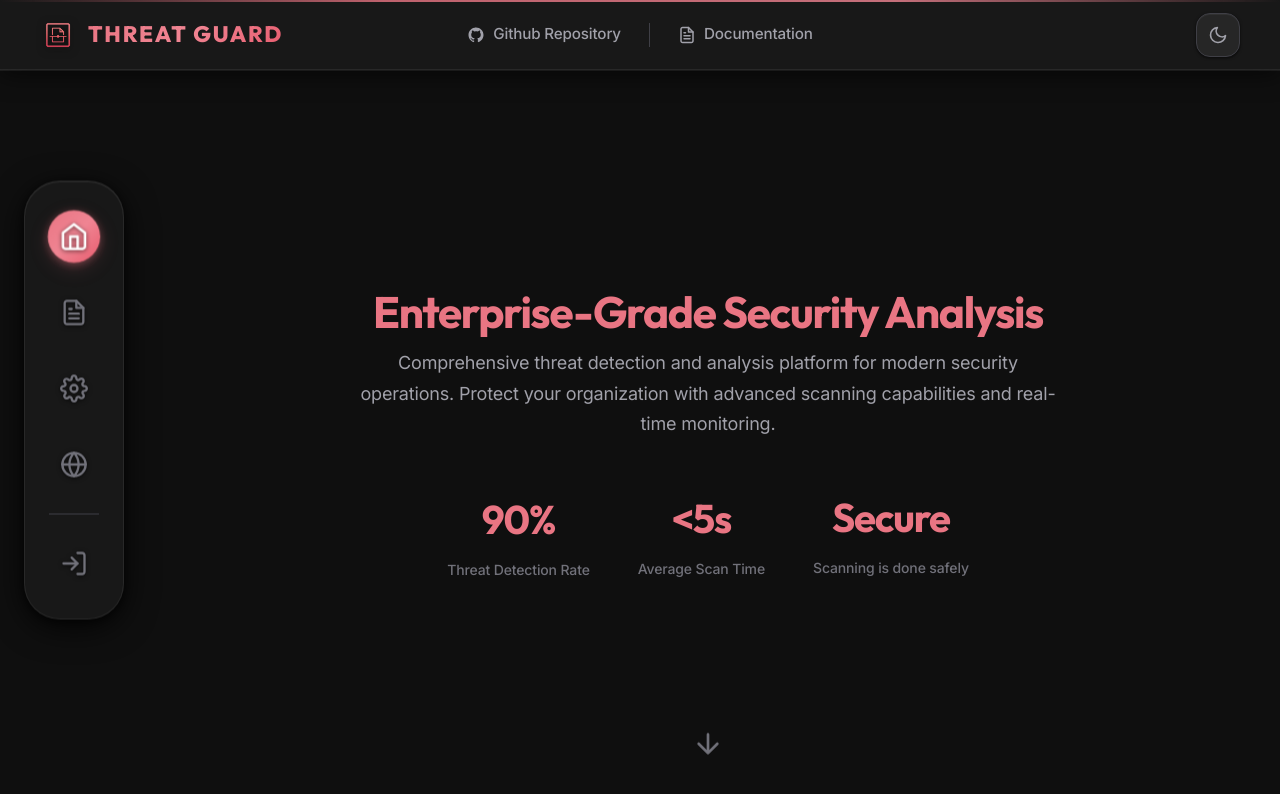
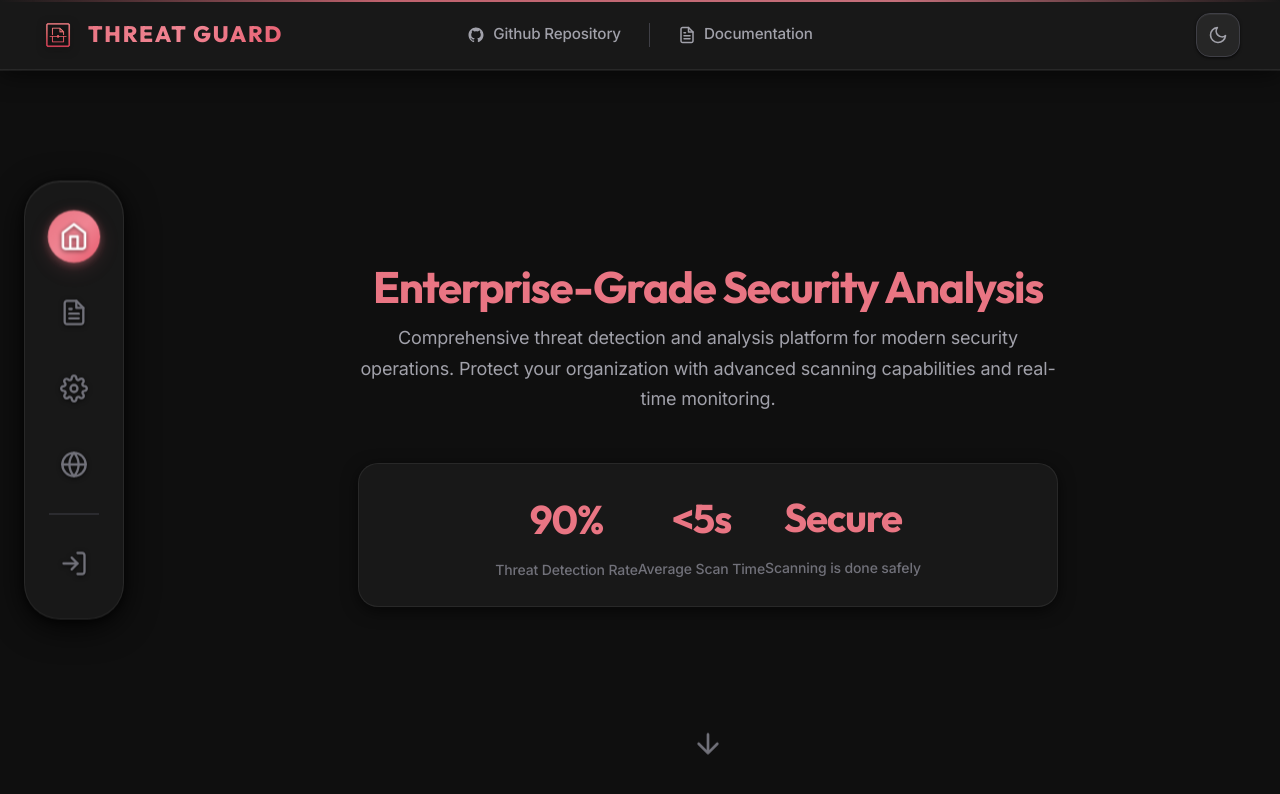
Before and after one commit to piyush-jha-16/Threat-Guard, a React (Create React App) app: page / in a window 1280 px wide. Shown: the top 794 px of the page. Built offline with nearby package versions, Linux system fonts and the light colour scheme.

Commit message:
style(Home): add hero badge styles, glassmorphism stats card, stat dividers

```diff
--- a/src/components/Home.css
+++ b/src/components/Home.css
@@ -27,6 +27,45 @@
     margin: 0 auto;
 }
 
+.hero-badge {
+    display: inline-flex;
+    align-items: center;
+    gap: 8px;
+    background: rgba(233, 117, 131, 0.08);
+    border: 1px solid rgba(233, 117, 131, 0.2);
+    color: var(--accent-color);
+    font-size: 0.8rem;
+    font-weight: 600;
+    font-family: 'Inter', sans-serif;
+    letter-spacing: 0.06em;
+    text-transform: uppercase;
+    padding: 6px 14px;
+    border-radius: 100px;
+    margin-bottom: 24px;
+}
+
+.hero-badge-dot {
+    width: 7px;
+    height: 7px;
+    border-radius: 50%;
+    background: #22c55e;
+    box-shadow: 0 0 0 0 rgba(34, 197, 94, 0.4);
+    animation: pulse-dot 2s cubic-bezier(0.4, 0, 0.6, 1) infinite;
+    flex-shrink: 0;
+}
+
+@keyframes pulse-dot {
+
+    0%,
+    100% {
+        box-shadow: 0 0 0 0 rgba(34, 197, 94, 0.4);
+    }
+
+    50% {
+        box-shadow: 0 0 0 5px rgba(34, 197, 94, 0);
+    }
+}
+
 .hero-title {
     font-family: 'Outfit', 'Inter', sans-serif;
     font-size: 3.5rem;
@@ -51,8 +90,26 @@
 .hero-stats {
     display: flex;
     justify-content: center;
-    gap: 48px;
+    align-items: center;
+    gap: 0;
     flex-wrap: wrap;
+    background: var(--glass-bg);
+    border: 1px solid var(--glass-border);
+    border-radius: 20px;
+    padding: 24px 40px;
+    backdrop-filter: blur(12px);
+    -webkit-backdrop-filter: blur(12px);
+    box-shadow: 0 4px 16px var(--shadow-color);
+    margin-top: 8px;
+}
+
+.stat-divider {
+    width: 1px;
+    height: 44px;
+    background: var(--border-color);
+    margin: 0 36px;
+    flex-shrink: 0;
+    opacity: 0.6;
 }
 
 
```
